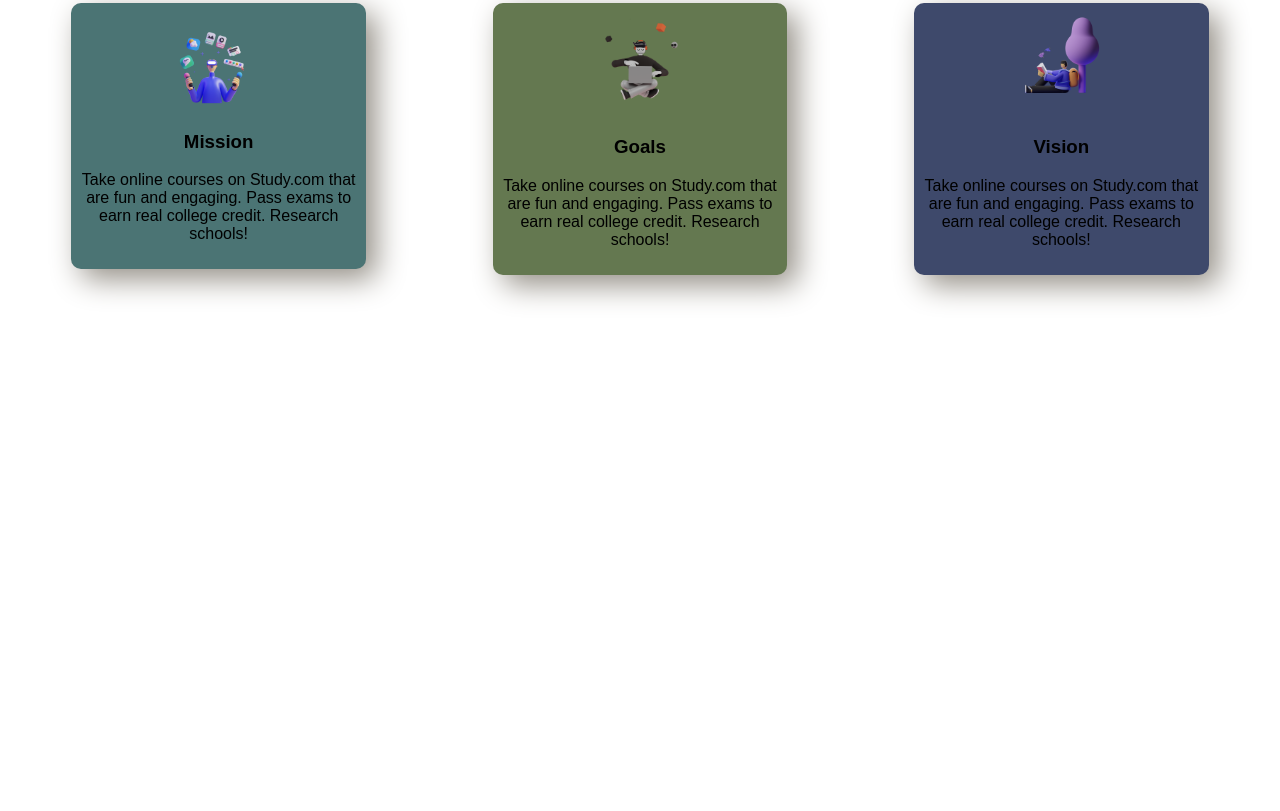
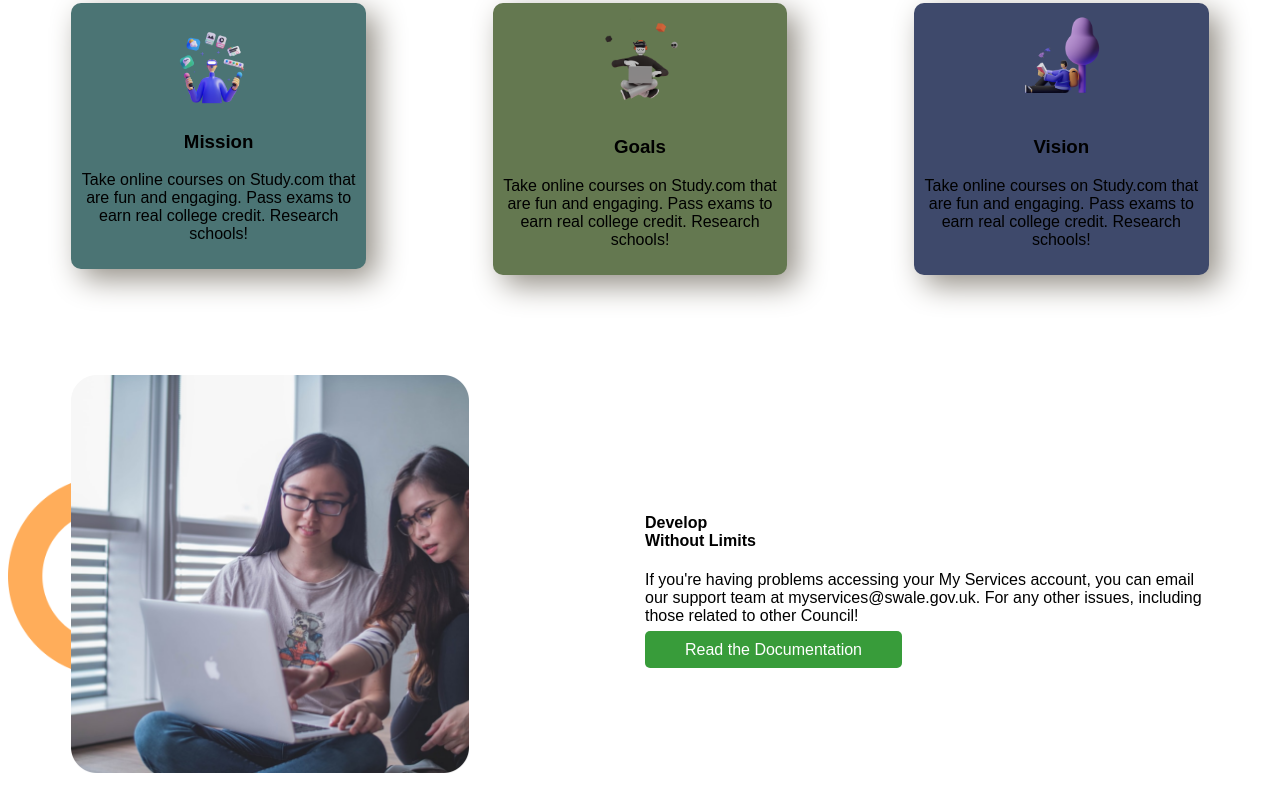
Before and after one commit to almahfuzhossen/Responsive-Mission-2022, a plain HTML site: page index.html in a window 1280 px wide. Shown: the part 675-1486 px from the top of the page. Before the commit the page ends 1050 px from the top, so only its background shows below. Drawn offline with Linux system fonts and the light colour scheme.

Commit message:
third section end

```diff
--- a/index.html
+++ b/index.html
@@ -63,5 +63,28 @@
             </div>
         </div>
     </section>
+    <section class="flex-container dev-bg">
+        <div class="top-container">
+                <img src="images/pictures/coding.png" alt="">
+        </div>
+        <div class="top-container">
+            <h4>
+                Develop <br />
+                Without Limits
+              </h4>
+              <p>
+                If you're having problems accessing your My Services account, you can
+                email our support team at myservices@swale.gov.uk. For any other
+                issues, including those related to other Council!
+              </p>
+              <a
+              class="link-hero-btn"
+              href="http://"
+              target="_blank"
+              rel="noopener noreferrer"
+              >Read the Documentation</a
+            >
+        </div>
+    </section>
 </body>
 </html>
--- a/style.css
+++ b/style.css
@@ -86,3 +86,9 @@ body {
   #service3:hover{
       background-color: rgb(64, 83, 141);
   }
+  .dev-bg{
+      background-image: url(images/shapes/shape-1.png);
+      background-repeat: no-repeat;
+      background-position: left;
+      background-size: 200px;
+  }
```
